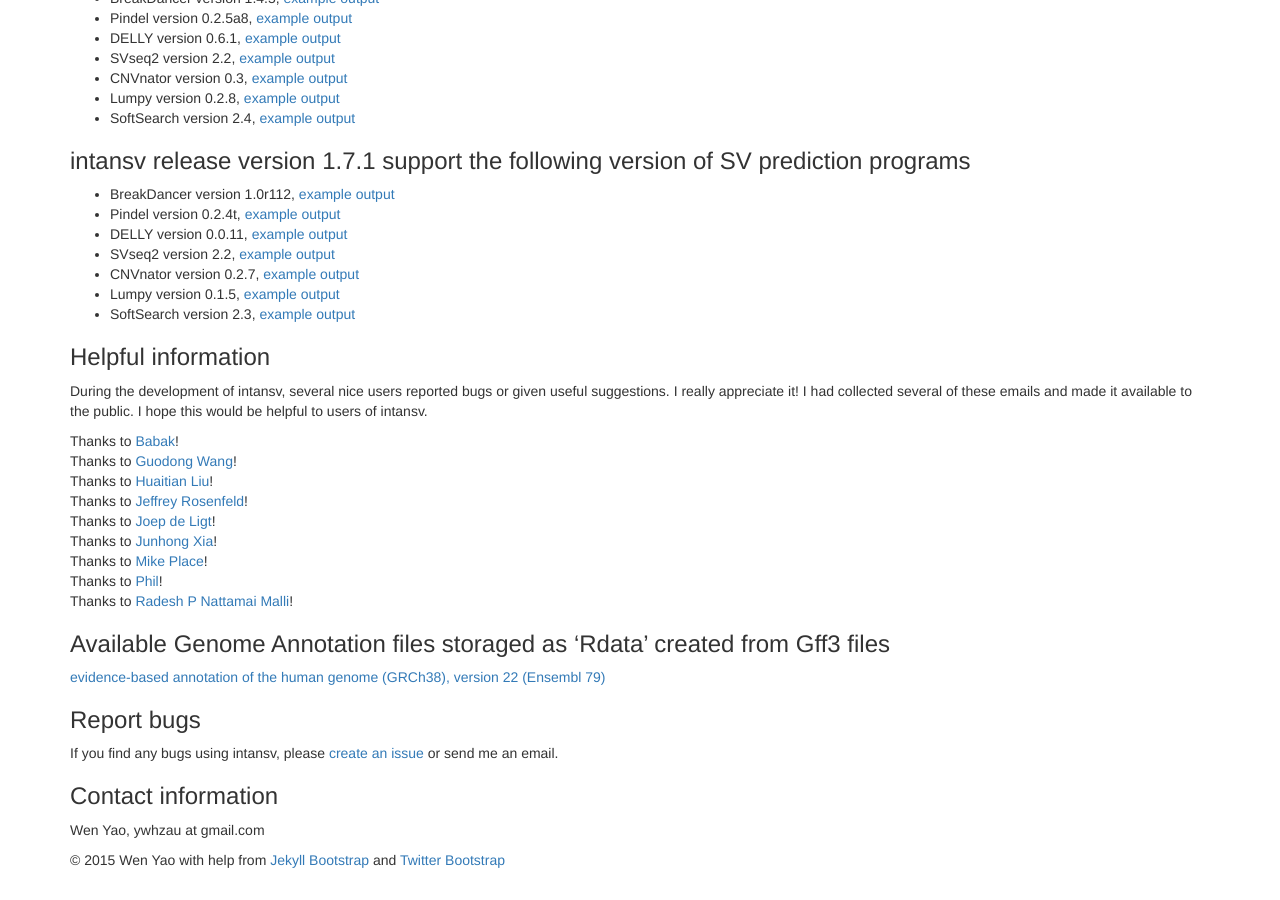
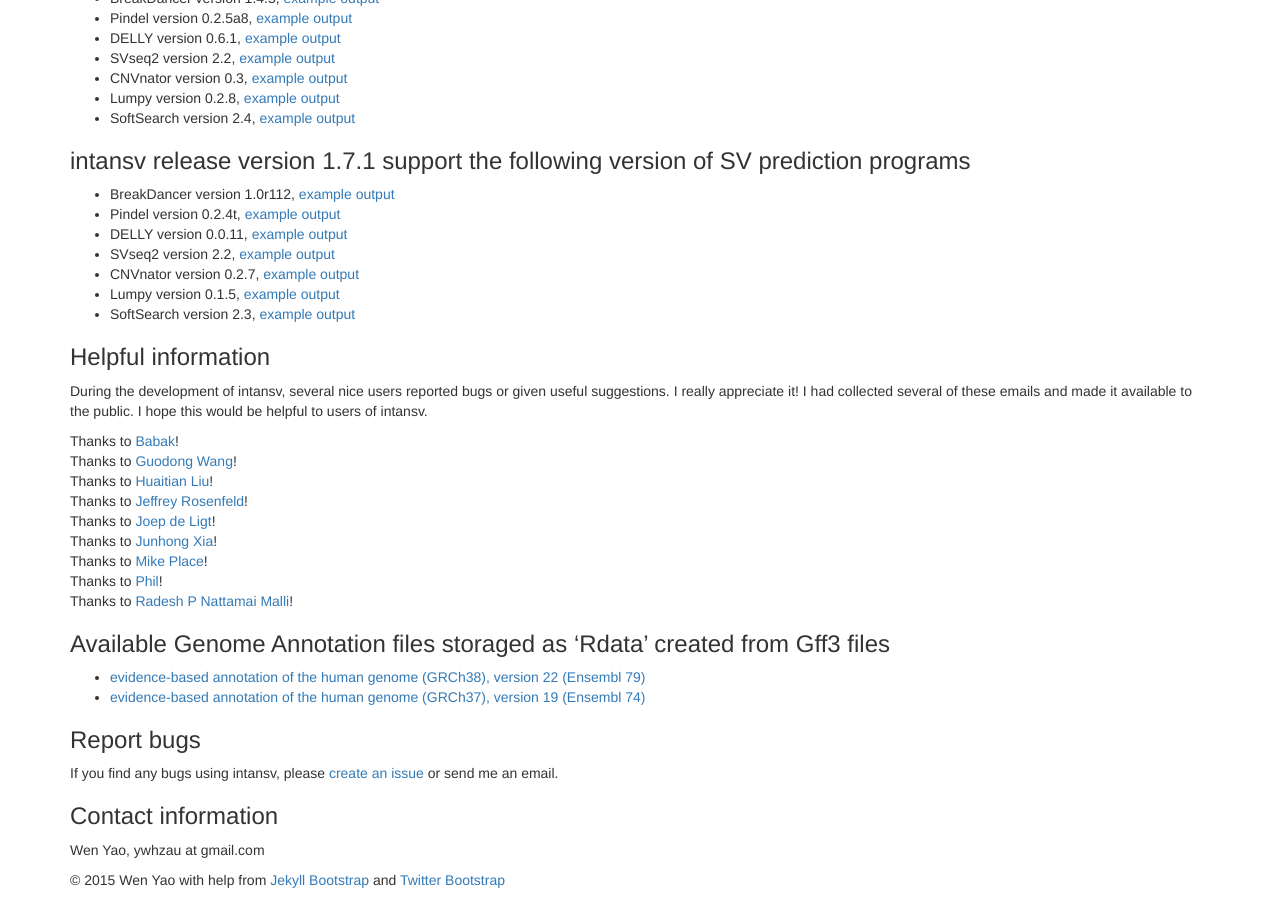
Before and after one commit to YaoLab-Bioinfo/intansv, a Jekyll site: the page built from index.md, in a window 1280 px wide and 900 px high, scrolled down 773 px. Built offline with Jekyll 4.4.1, drawn with Linux system fonts in a browser that asks for light colours; nearby versions of some CDN libraries; library files that are not in the unit come from our copies.

Commit message:
add human GRCh37 genome annotation

```diff
--- a/index.md
+++ b/index.md
@@ -67,8 +67,8 @@ Thanks to [Phil]({{ BASE_PATH }}/assets/Phil.pdf)!
 Thanks to [Radesh P Nattamai Malli]({{ BASE_PATH }}/assets/Radesh.pdf)!
 
 ### Available Genome Annotation files storaged as 'Rdata' created from Gff3 files
-[evidence-based annotation of the human genome (GRCh38), version 22 (Ensembl 79)]({{ BASE_PATH }}/assets/GffAnnotation/GRCh38.anno.RData)
-
+* [evidence-based annotation of the human genome (GRCh38), version 22 (Ensembl 79)]({{ BASE_PATH }}/assets/GffAnnotation/GRCh38.anno.RData)
+* [evidence-based annotation of the human genome (GRCh37), version 19 (Ensembl 74)]({{ BASE_PATH }}/assets/GffAnnotation/GRCh37.anno.RData)
 
 ### Report bugs
 If you find any bugs using intansv, please <a href="https://github.com/andrewhzau/intansv/issues" target="_blank">create an issue</a> or send me an email.
```
Also changed, not shown: 1 other file.
